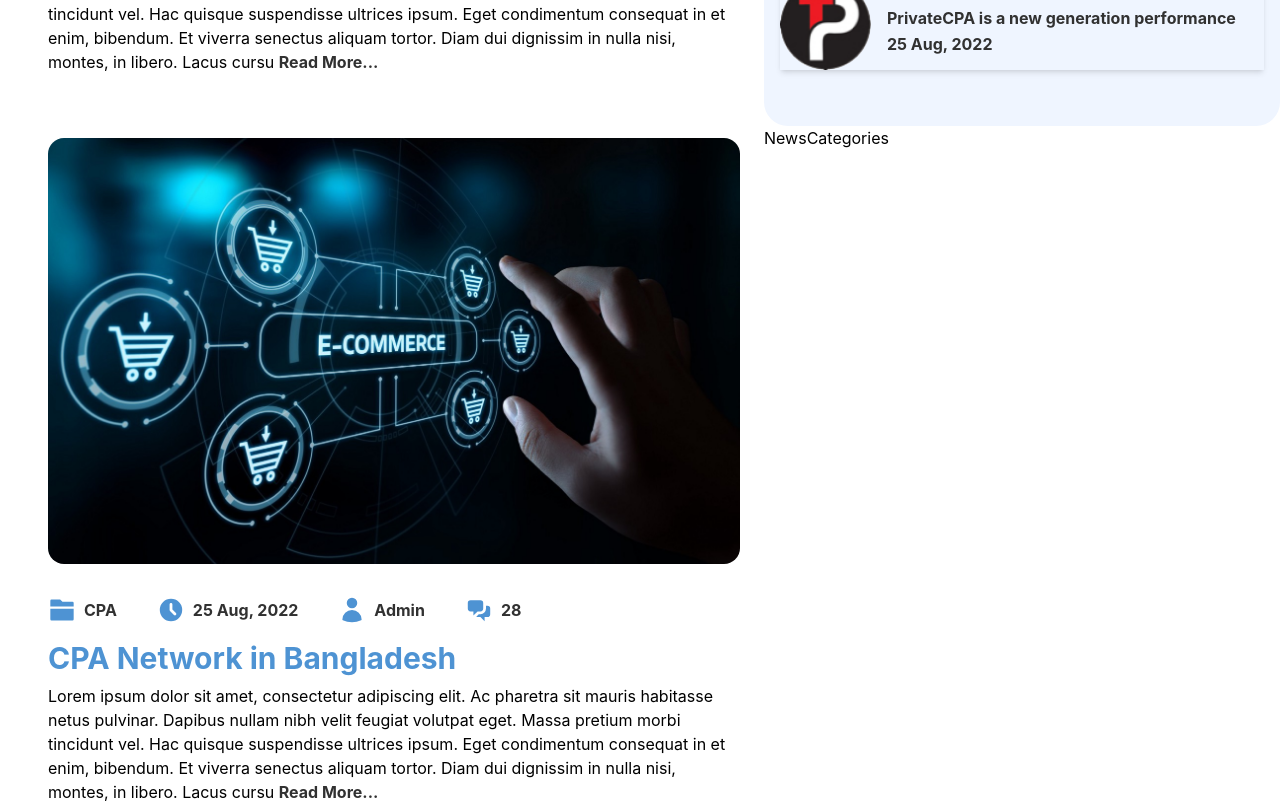
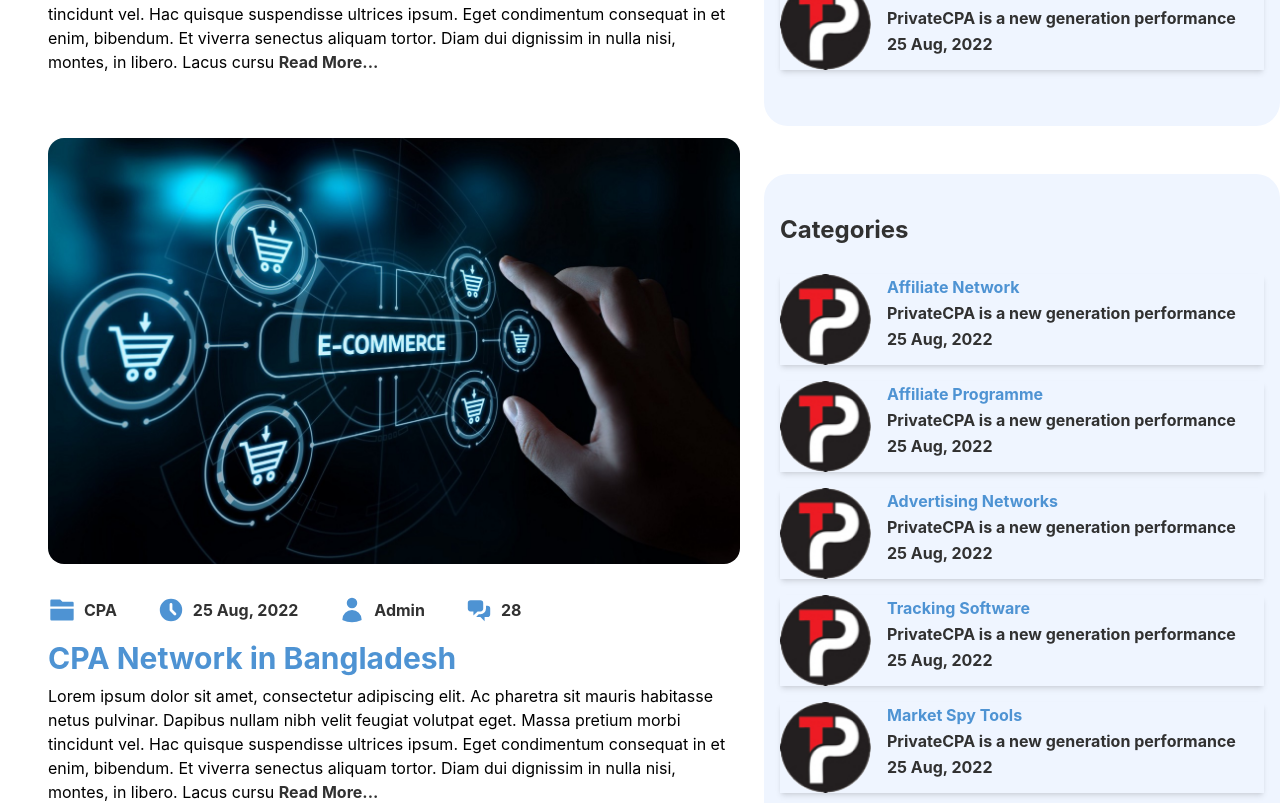
Before and after one commit to AFM-Taha/affling, a Next.js app: page /news in a window 1280 px wide. Shown: the part 980-1783 px from the top of the page. Built offline with nearby package versions, Linux system fonts and the light colour scheme.

Commit message:
add categories in news page

```diff
--- a/src/components/common/BlogNews/NewsCategories.tsx
+++ b/src/components/common/BlogNews/NewsCategories.tsx
@@ -1,3 +1,34 @@
+import RecentPostCard from './RecentPostCard';
+
 export default function NewsCategories() {
-  return <div>NewsCategories</div>;
+  return (
+    <div className="rounded-3xl bg-[#EFF5FF] px-4 py-10 font-bold text-[#313131]">
+      <h3 className="mb-7 text-2xl">Categories</h3>
+      <RecentPostCard
+        title="Affiliate Network"
+        description="PrivateCPA is a new generation performance"
+        date="25 Aug, 2022"
+      />
+      <RecentPostCard
+        title="Affiliate Programme"
+        description="PrivateCPA is a new generation performance"
+        date="25 Aug, 2022"
+      />
+      <RecentPostCard
+        title="Advertising Networks"
+        description="PrivateCPA is a new generation performance"
+        date="25 Aug, 2022"
+      />
+      <RecentPostCard
+        title="Tracking Software"
+        description="PrivateCPA is a new generation performance"
+        date="25 Aug, 2022"
+      />
+      <RecentPostCard
+        title="Market Spy Tools"
+        description="PrivateCPA is a new generation performance"
+        date="25 Aug, 2022"
+      />
+    </div>
+  );
 }
--- a/src/components/common/BlogNews/NewsSearch.tsx
+++ b/src/components/common/BlogNews/NewsSearch.tsx
@@ -1,6 +1,6 @@
 export default function NewsSearch() {
   return (
-    <div className="mb-12 rounded-3xl bg-[#EFF5FF] p-4">
+    <div className="rounded-3xl bg-[#EFF5FF] p-4">
       <div className="px-8 py-10">
         <label htmlFor="search" className="text-2xl font-bold text-[#313131]">
           Search
--- a/src/components/common/BlogNews/RecentPostCard.tsx
+++ b/src/components/common/BlogNews/RecentPostCard.tsx
@@ -1,6 +1,12 @@
 import Image from 'next/image';
 
-export default function RecentPostCard() {
+interface Props {
+  title: string;
+  description: string;
+  date: string;
+}
+
+export default function RecentPostCard({ title, description, date }: Props) {
   return (
     <div className="mb-4 flex gap-4 shadow-md">
       <div>
@@ -13,9 +19,9 @@ export default function RecentPostCard() {
         />
       </div>
       <div className="leading-[26px]">
-        <h3 className="text-[#4E93D3]">CPA Network</h3>
-        <p>PrivateCPA is a new generation performance</p>
-        <p>25 Aug, 2022</p>
+        <h3 className="text-[#4E93D3]">{title}</h3>
+        <p>{description}</p>
+        <p>{date}</p>
       </div>
     </div>
   );
--- a/src/components/common/BlogNews/RecentPosts.tsx
+++ b/src/components/common/BlogNews/RecentPosts.tsx
@@ -4,9 +4,21 @@ export default function RecentPosts() {
   return (
     <div className="rounded-3xl bg-[#EFF5FF] px-4 py-10 font-bold text-[#313131]">
       <h3 className="mb-7 text-2xl">Recent Post</h3>
-      <RecentPostCard />
-      <RecentPostCard />
-      <RecentPostCard />
+      <RecentPostCard
+        title="CPA Network"
+        description="PrivateCPA is a new generation performance"
+        date="25 Aug, 2022"
+      />
+      <RecentPostCard
+        title="CPA Network"
+        description="PrivateCPA is a new generation performance"
+        date="25 Aug, 2022"
+      />
+      <RecentPostCard
+        title="CPA Network"
+        description="PrivateCPA is a new generation performance"
+        date="25 Aug, 2022"
+      />
     </div>
   );
 }
--- a/src/pages/news.tsx
+++ b/src/pages/news.tsx
@@ -16,7 +16,7 @@ export default function News() {
           <NewsCard />
           <NewsCard />
         </div>
-        <div>
+        <div className="flex flex-col gap-12">
           <NewsSearch />
           <RecentPosts />
           <NewsCategories />
```
